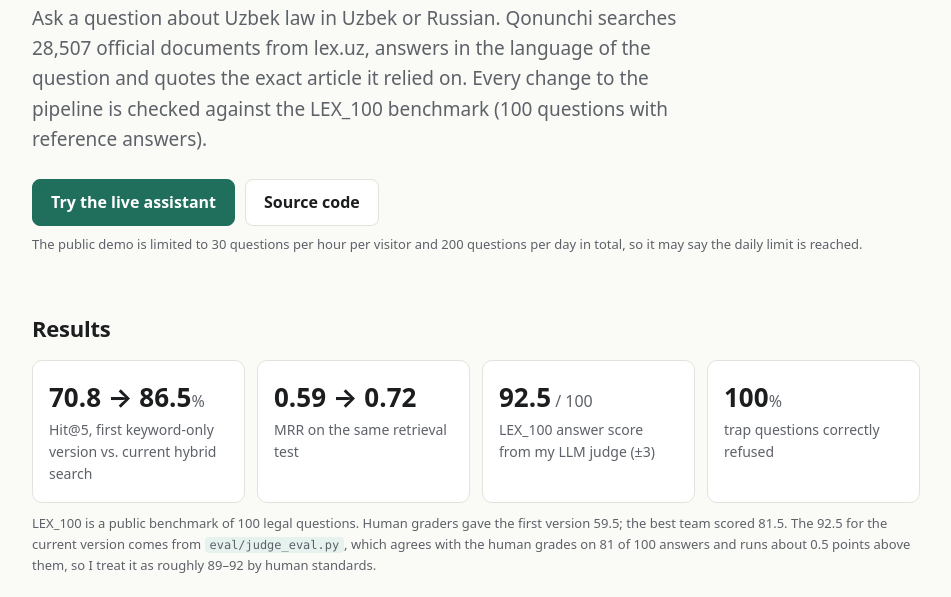
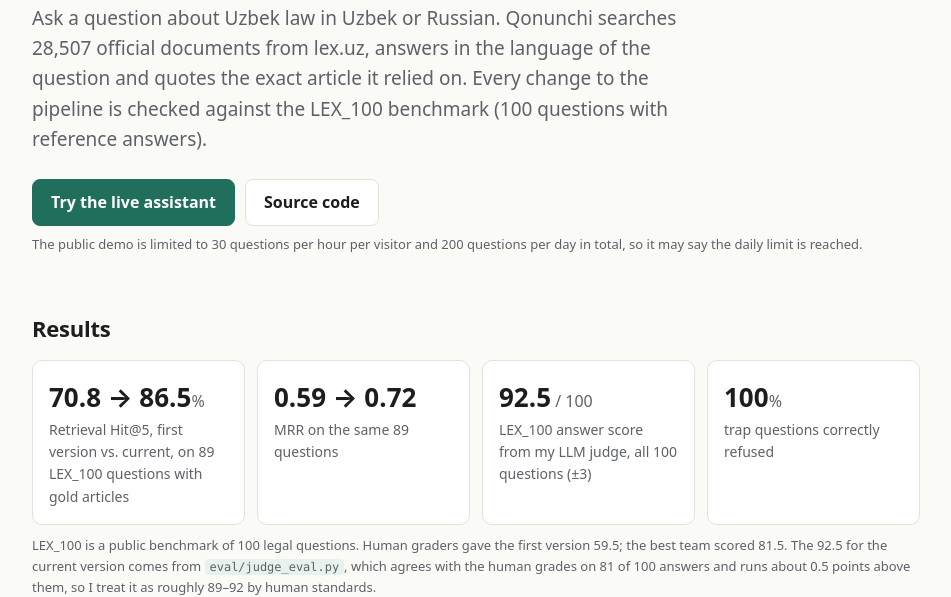
Before and after one commit to tyunta-21/qonunchi, a plain HTML site: page docs/index.html in a window 1280 px wide. Shown: the part 205-802 px from the top of the page, without its empty margins (164-1115 px from the left). Drawn offline with Linux system fonts and the light colour scheme.

Commit message:
Страница проекта: метрики поиска на 89 вопросах, судья на 100

```diff
--- a/docs/index.html
+++ b/docs/index.html
@@ -60,9 +60,9 @@ a{color:var(--accent)}
 
 <h2>Results</h2>
 <div class="kpis">
-  <div class="kpi"><div class="v">70.8 → 86.5<small>%</small></div><div class="l">Hit@5, first keyword-only version vs. current hybrid search</div></div>
-  <div class="kpi"><div class="v">0.59 → 0.72</div><div class="l">MRR on the same retrieval test</div></div>
-  <div class="kpi"><div class="v">92.5<small> / 100</small></div><div class="l">LEX_100 answer score from my LLM judge (±3)</div></div>
+  <div class="kpi"><div class="v">70.8 → 86.5<small>%</small></div><div class="l">Retrieval Hit@5, first version vs. current, on 89 LEX_100 questions with gold articles</div></div>
+  <div class="kpi"><div class="v">0.59 → 0.72</div><div class="l">MRR on the same 89 questions</div></div>
+  <div class="kpi"><div class="v">92.5<small> / 100</small></div><div class="l">LEX_100 answer score from my LLM judge, all 100 questions (±3)</div></div>
   <div class="kpi"><div class="v">100<small>%</small></div><div class="l">trap questions correctly refused</div></div>
 </div>
 <p class="note" style="margin-top:10px">LEX_100 is a public benchmark of 100 legal questions. Human graders gave the first version 59.5; the best team scored 81.5. The 92.5 for the current version comes from <code>eval/judge_eval.py</code>, which agrees with the human grades on 81 of 100 answers and runs about 0.5 points above them, so I treat it as roughly 89–92 by human standards.</p>
@@ -86,7 +86,7 @@ a{color:var(--accent)}
 <h2>Evaluation</h2>
 <p>I built the evaluation before tuning anything, so every version has a number next to it.</p>
 <ul>
-  <li><b>Retrieval</b> (<code>eval/retrieval_eval.py</code>): Hit@k and MRR against the expected document and article for each question.</li>
+  <li><b>Retrieval</b> (<code>eval/retrieval_eval.py</code>): Hit@k and MRR against the gold document and article, on the 89 LEX_100 questions that have one. Measured offline with keyword search and reranking only, so the gain comes from query handling and reranking, not from the embeddings.</li>
   <li><b>Answers</b> (<code>eval/judge_eval.py</code>): an LLM judge grades each answer as correct, partial, wrong or no answer, using the reference answer and human-graded answers from other teams as examples. It was calibrated against the human grades before use.</li>
   <li><b>Faithfulness</b>: each citation carries a quote, which is matched back to the text of the cited article.</li>
   <li><b>Hold-out sets</b> of 20 and 50 questions to catch overfitting to the main set.</li>
```
